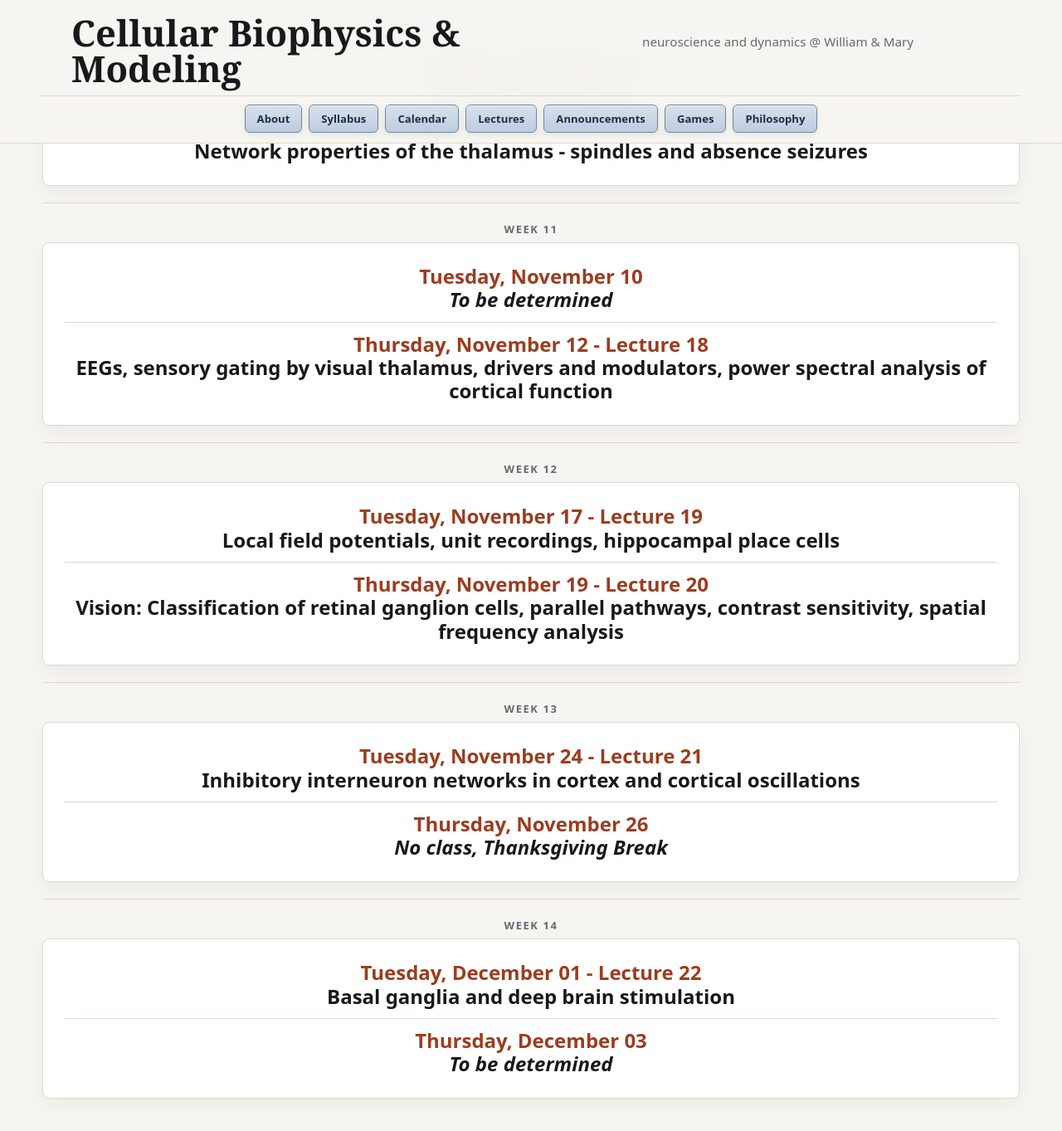
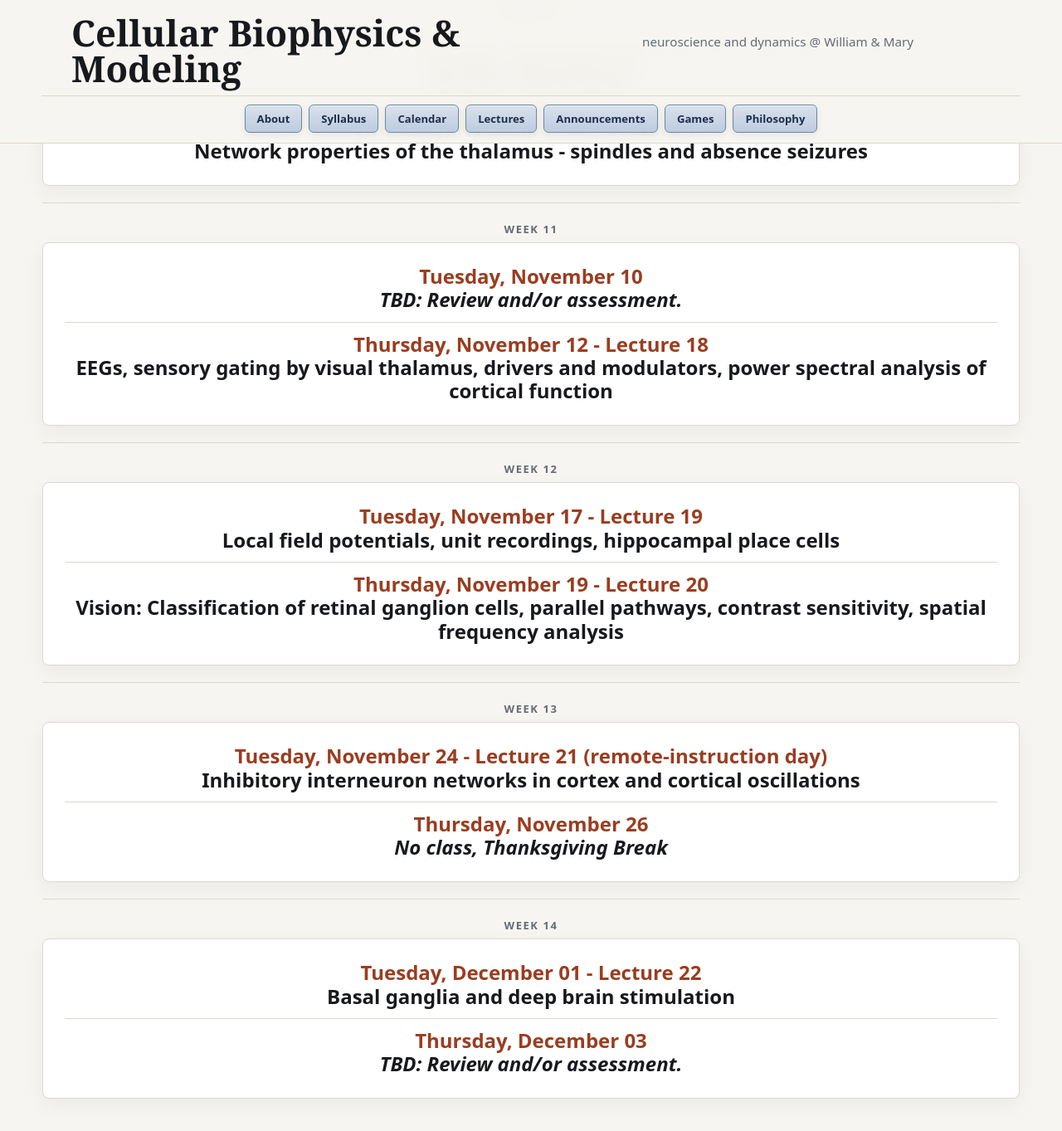
Before and after one commit to gregconradismith/cellular-biophysics-and-modeling, a Jekyll site: the page built from docs/_materials/calendar.md, in a window 1280 px wide and 1400 px high, scrolled down 3098 px. Shown: the top 1363 px of the window at 83% size. Built offline with Jekyll 4.4.1, drawn with Linux system fonts in a browser that asks for light colours; some of the changed text lies outside the part shown.

Commit message:
Clarify Fall 2026 calendar placeholders

```diff
--- a/docs/_materials/calendar.md
+++ b/docs/_materials/calendar.md
@@ -31,7 +31,7 @@ layout: calendar
 - Tuesday, September 08 - Lecture 4<br>
   <a href="../lecture-4/">Nernst equilibrium potentials and the GHK voltage equation</a>
 - Thursday, September 10<br>
-  <span class="calendar-note">To be determined</span>
+  <span class="calendar-note">TBD: Review and/or assessment.</span>
 
 ---
 
@@ -78,7 +78,7 @@ layout: calendar
 - Tuesday, October 13 - Lecture 12<br>
   <a href="../lecture-12/">The Fitzhugh Nagumo Model, Linear Stability Analysis, and the Trace-Determinant Plane</a>
 - Thursday, October 15<br>
-  <span class="calendar-note">To be determined</span>
+  <span class="calendar-note">TBD: Review and/or assessment.</span>
 
 ---
 
@@ -114,7 +114,7 @@ layout: calendar
 ### Week 11
 
 - Tuesday, November 10<br>
-  <span class="calendar-note">To be determined</span>
+  <span class="calendar-note">TBD: Review and/or assessment.</span>
 - Thursday, November 12 - Lecture 18<br>
   <a href="../lecture-18/">EEGs, sensory gating by visual thalamus, drivers and modulators, power spectral analysis of cortical function</a>
 
@@ -131,7 +131,7 @@ layout: calendar
 
 ### Week 13
 
-- Tuesday, November 24 - Lecture 21<br>
+- Tuesday, November 24 - Lecture 21 (remote-instruction day)<br>
   <a href="../lecture-21/">Inhibitory interneuron networks in cortex and cortical oscillations</a>
 - Thursday, November 26<br>
   <span class="calendar-note">No class, Thanksgiving Break</span>
@@ -143,4 +143,4 @@ layout: calendar
 - Tuesday, December 01 - Lecture 22<br>
   <a href="../lecture-22/">Basal ganglia and deep brain stimulation</a>
 - Thursday, December 03<br>
-  <span class="calendar-note">To be determined</span>
+  <span class="calendar-note">TBD: Review and/or assessment.</span>
```
Also changed, not shown: .codex/handoff.md.
